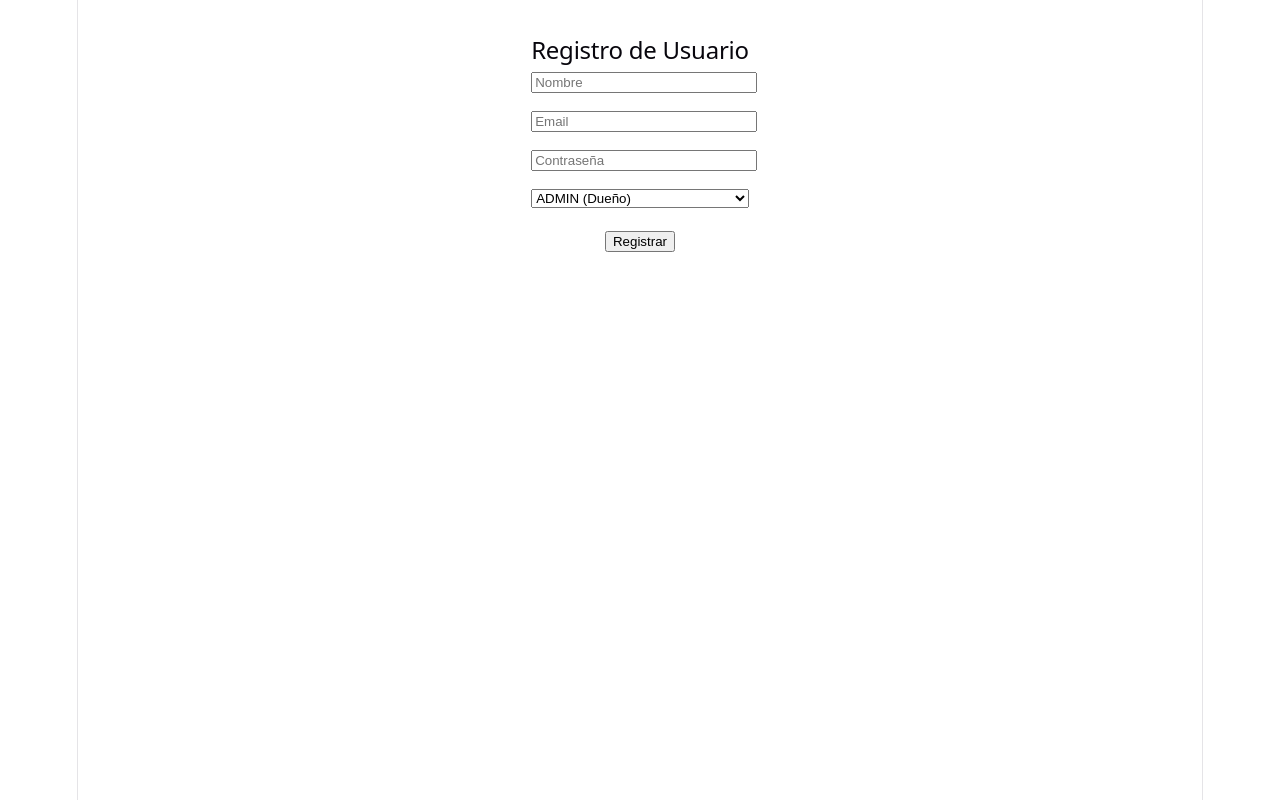
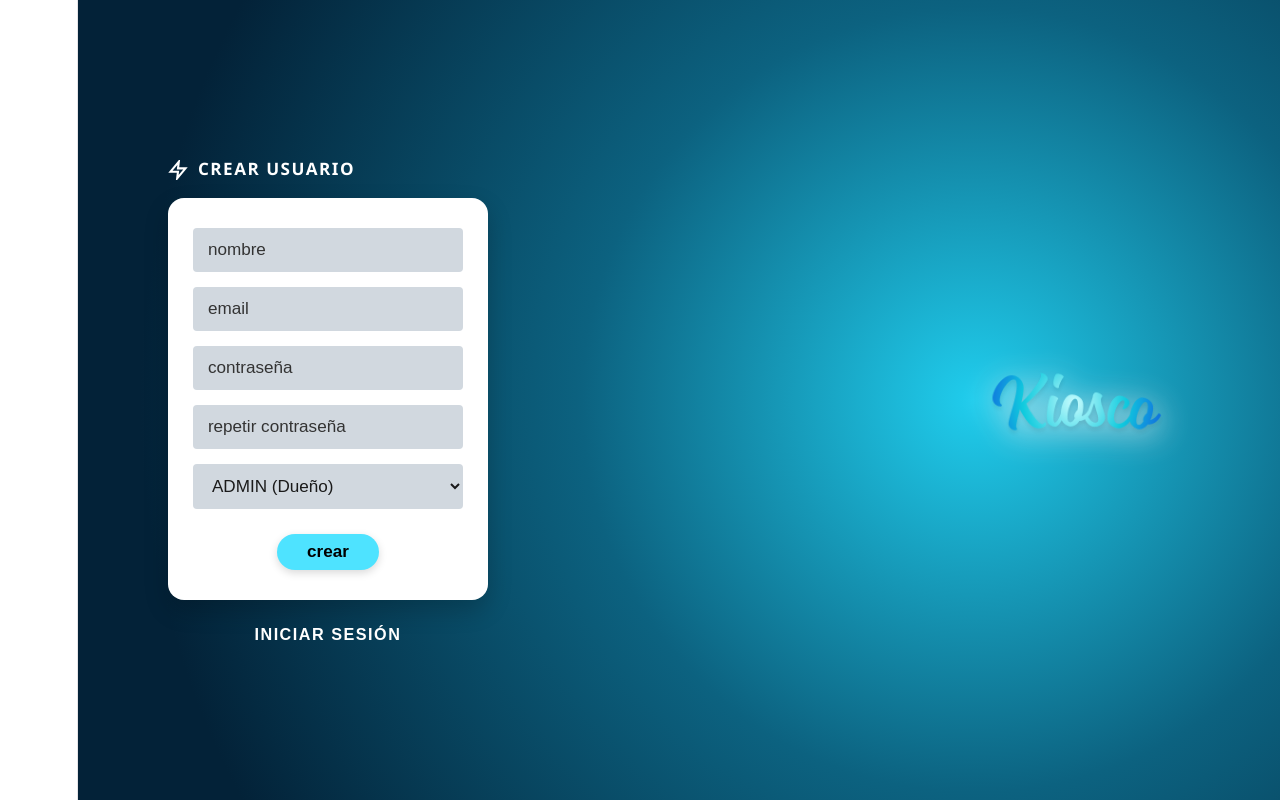
Before and after one commit to mary-s-rgb/Sistema-Stock-para-Kiosco, a React app in the folder frontend/: page /register in a window 1280 px wide. Built offline with nearby package versions, Linux system fonts and the light colour scheme; the HTML template or start-up script is replaced by a standard one.

Commit message:
creacion y valizacion de usuariosa añadida

```diff
--- a/frontend/src/pages/login.css
+++ b/frontend/src/pages/login.css
@@ -1,22 +1,35 @@
-/* Contenedor principal con fondo degradado y esfera de luz */
+/* Reset global para eliminar bordes y márgenes blancos/negros en la pantalla */
+* {
+  margin: 0;
+  padding: 0;
+  box-sizing: border-box;
+}
+
+html,
+body {
+  width: 100%;
+  height: 100%;
+  overflow-x: hidden;
+}
+
+/* Contenedor principal con fondo degradado de pantalla completa */
 .login-container {
   display: flex;
   justify-content: space-between;
   align-items: center;
+  width: 100vw;
   min-height: 100vh;
-  width: 100vw;
   background: radial-gradient(circle at 70% 50%, #20cded 0%, #0c6280 40%, #032238 85%);
   padding: 0 8%;
-  box-sizing: border-box;
   font-family: 'Segoe UI', Tahoma, Geneva, Verdana, sans-serif;
-  overflow: hidden;
 }
 
-/* Columna izquierda que contiene el formulario y enlaces */
+/* Columna izquierda: Formulario */
 .login-left-section {
+  flex: 1;
+  max-width: 380px;
   display: flex;
   flex-direction: column;
-  width: 320px;
 }
 
 /* Encabezado con ícono y texto INICIAR SESIÓN */
@@ -41,7 +54,7 @@
   flex-direction: column;
 }
 
-/* Campos de entrada con fondo gris */
+/* Campos de entrada */
 .login-input {
   width: 100%;
   padding: 12px 15px;
@@ -52,7 +65,6 @@
   font-size: 0.95rem;
   color: #1a1a1a;
   outline: none;
-  box-sizing: border-box;
 }
 
 .login-input::placeholder {
@@ -76,7 +88,7 @@
   text-decoration: underline;
 }
 
-/* Botón redondeado en turquesa */
+/* Botón enviar */
 .login-submit-btn {
   background-color: #4ee3ff;
   color: #000000;
@@ -113,19 +125,21 @@
   text-decoration: underline;
 }
 
-/* Sección derecha para el título "Kiosco" */
+/* Columna derecha: Logotipo */
 .login-right-section {
+  flex: 1;
   display: flex;
   justify-content: center;
   align-items: center;
+  padding: 2rem;
 }
 
+/* Tamaño del logo */
 .brand-logo-img {
-    max-width: 380px;
-    width: 100%;
-    height: auto;
-    filter:
-        drop-shadow(0px 0px 8px rgba(88, 222, 255, 0.912)) drop-shadow(0px 0px 20px rgba(32, 205, 237, 0.6)) drop-shadow(0px 10px 15px rgba(0, 0, 0, 0.4));
-
-    transition: transform 0.3s ease, filter 0.3s ease;
+  width: 100%;
+  max-width: 500px;
+  height: auto;
+  filter:
+    drop-shadow(0px 0px 8px rgba(88, 222, 255, 0.912)) drop-shadow(0px 0px 20px rgba(32, 205, 237, 0.6)) drop-shadow(0px 10px 15px rgba(0, 0, 0, 0.4));
+  transition: transform 0.3s ease, filter 0.3s ease;
 }
--- a/frontend/src/pages/login.jsx
+++ b/frontend/src/pages/login.jsx
@@ -1,42 +1,96 @@
- import  { useState } from  'react'  ;
- import  { useNavigate } from  'react-router-dom'  ;
+import { useState } from 'react';
+import { useNavigate } from 'react-router-dom';
+import './Login.css';
+import logoKiosco from '../assets/logo-kiosco.png';
 
+export default function Login() {
+  const [form, setForm] = useState({ email: '', password: '' });
+  const navigate = useNavigate();
 
- export  default  function Login() {
-   const  [form, setForm] = useState({ email:  ''  , password:  ''  });
-   const  navigate = useNavigate();
+  const handleSubmit = async (e) => {
+    e.preventDefault();
+    try {
+      const res = await fetch('http://localhost:3001/api/login', {
+        method: 'POST',
+        headers: { 'Content-Type': 'application/json' },
+        body: JSON.stringify({ email: form.email, password: form.password })
+      });
+      const data = await res.json();
 
+      if (res.ok) {
+        localStorage.setItem('token', data.token);
+        localStorage.setItem('usuario', JSON.stringify(data.usuario));
+        navigate('/dashboard');
+      } else {
+        alert(data.error || 'Credenciales incorrectas');
+      }
+    } catch (err) {
+      console.error(err);
+      alert('Error de conexión con el servidor');
+    }
+  };
 
-   const  handleSubmit =  async  (e) => {
-    e.preventDefault();
-    const  res =  await  fetch(  'http://localhost:3001/api/login'  ,  {
-     method:  'POST'  ,
-     headers: {  'Content-Type'  :  'application/json'  },
+  return (
+    <div className="login-container">
+      {/* Sección Izquierda: Formulario */}
+      <div className="login-left-section">
+        <div className="login-header-title">
+          <svg width="20" height="20" viewBox="0 0 24 24" fill="none" stroke="currentColor" strokeWidth="2.5">
+            <path d="M13 2L3 14h9l-1 8 10-12h-9l1-8z" />
+          </svg>
+          INICIAR SESIÓN
+        </div>
 
-     body: JSON.stringify(form)
-   });
-   const  data =  await  res.json();
-   if  (res.ok) {
-    localStorage.setItem(  'token'  , data.token);
-    localStorage.setItem(  'usuario'  , JSON.stringify(data.usuario));
-    navigate(  '/dashboard'  );
-  }  else  {
-    alert(data.error);
-  }
- };
+        <div className="login-card">
+          <form onSubmit={handleSubmit}>
+            <input
+              type="text"
+              className="login-input"
+              placeholder="usuario / email"
+              value={form.email}
+              onChange={(e) => setForm({ ...form, email: e.target.value })}
+              required
+            />
+            <input
+              type="password"
+              className="login-input"
+              placeholder="contraseña"
+              value={form.password}
+              onChange={(e) => setForm({ ...form, password: e.target.value })}
+              required
+            />
 
- return  (
-   <div style={{ padding: '2rem', maxWidth: '400px', margin: '0 auto' }}>
-    <h2>Iniciar Sesión</h2>
-    <form onSubmit={handleSubmit}>
-      <input placeholder=  "Email"  type=  "email"  onChange={e  =>
- setForm({...form, email: e.target.value})} required style={{ display:
- 'block', width: '100%', marginBottom: '1rem' }} />
-      <input placeholder=  "Contraseña"  type=  "password"  onChange={e =>
- setForm({...form, password: e.target.value})} required style={{ display:
- 'block', width: '100%', marginBottom: '1rem' }} />
-      <button type=  "submit"  >Ingresar</button>
-    </form>
-   </div>
+            <div style={{ textAlign: 'center' }}>
+              <button
+                type="button"
+                className="forgot-password-link"
+                onClick={() => navigate('/recover-password')}
+              >
+                ¿olvidaste tu contraseña?
+              </button>
+            </div>
+
+            <div style={{ display: 'flex', justifyContent: 'center' }}>
+              <button type="submit" className="login-submit-btn">
+                enviar
+              </button>
+            </div>
+          </form>
+        </div>
+
+        <button
+          type="button"
+          className="create-user-btn"
+          onClick={() => navigate('/register')}
+        >
+          CREAR USUARIO
+        </button>
+      </div>
+
+      {/* Sección Derecha: Marca/Logotipo */}
+      <div className="login-right-section">
+        <img src={logoKiosco} alt="Logo Kiosco" className="brand-logo-img" />
+      </div>
+    </div>
   );
- }
+}
--- a/frontend/src/pages/register.jsx
+++ b/frontend/src/pages/register.jsx
@@ -1,46 +1,131 @@
- import { useState }  from  'react'  ;
- import { useNavigate }  from  'react-router-dom'  ;
+import { useState } from 'react';
+import { useNavigate } from 'react-router-dom';
+import './Register.css';
+import logoKiosco from '../assets/logo-kiosco.png';
 
- export  default  function  Register  () {
-   const  [form, setForm] = useState({ nombre:  ''  , email:  ''  , password:  ''  ,
- rol:  'ADMIN'  });
-   const  navigate = useNavigate();
+export default function Register() {
+  const [form, setForm] = useState({
+    nombre: '',
+    email: '',
+    password: '',
+    confirmPassword: '',
+    rol: 'ADMIN'
+  });
 
-  const  handleSubmit =  async  (e) => {
+  const navigate = useNavigate();
+
+  const handleSubmit = async (e) => {
     e.preventDefault();
-   const  res =  await  fetch(  'http://localhost:3001/api/register'  ,  {
-    method:  'POST'  ,
-    headers: {  'Content-Type'  :  'application/json'  },
-    body: JSON.stringify(form)
+
+    // Validar que las contraseñas coincidan antes de enviar a la API
+    if (form.password !== form.confirmPassword) {
+      alert('Las contraseñas no coinciden');
+      return;
+    }
+
+    try {
+      const res = await fetch('http://localhost:3001/api/register', {
+        method: 'POST',
+        headers: { 'Content-Type': 'application/json' },
+        body: JSON.stringify({
+          nombre: form.nombre,
+          email: form.email,
+          password: form.password,
+          rol: form.rol
+        })
       });
-   if  (res.ok) {
-     alert(  'Usuario registrado con éxito'  );
-     navigate(  '/login'  );
-   }  else  {
-     alert(  'Error al registrar usuario'  );
+
+      const data = await res.json();
+
+      if (res.ok) {
+        alert('¡Usuario registrado con éxito!');
+        navigate('/login');
+      } else {
+        alert(data.error || 'Error al registrar el usuario');
+      }
+    } catch (err) {
+      console.error(err);
+      alert('Error de conexión con el servidor');
     }
   };
 
-return  (
-  <div style={{ padding: '2rem', maxWidth: '400px', margin: '0 auto' }}>
-   <h2>Registro de Usuario</h2>
+  return (
+    <div className="register-container">
+      {/* Sección Izquierda: Formulario */}
+      <div className="register-left-section">
+        <div className="register-header-title">
+          <svg width="20" height="20" viewBox="0 0 24 24" fill="none" stroke="currentColor" strokeWidth="2.5">
+            <path d="M13 2L3 14h9l-1 8 10-12h-9l1-8z" />
+          </svg>
+          CREAR USUARIO
+        </div>
+
+        <div className="register-card">
           <form onSubmit={handleSubmit}>
-     <input placeholder=  "Nombre"  onChange={e =>  setForm({...form, nombre:
- e.target.  value  })} required style={{ display: 'block',  width: '100%',
- marginBottom: '1rem' }} />
-     <input placeholder=  "Email"  type=  "email"  onChange={e  =>
- setForm({...form, email: e.target.  value  })} required  style={{ display:
- 'block', width: '100%', marginBottom: '1rem' }} />
-     <input placeholder=  "Contraseña"  type=  "password"  onChange={e =>
- setForm({...form, password: e.target.  value  })} required  style={{ display:
- 'block', width: '100%', marginBottom: '1rem' }} />
-     <  select  onChange={e => setForm({...form, rol:  e.target.  value  })}
- style={{ display: 'block', width: '100%', marginBottom: '1rem' }}>
-       <option  value  =  "ADMIN"  >ADMIN (Dueño)</option>
-       <option  value  =  "SUPRA"  >SUPRA (Programador)</option>
-      </  select  >
-      <button type=  "submit"  >Registrar</button>
+            <input
+              type="text"
+              className="register-input"
+              placeholder="nombre"
+              value={form.nombre}
+              onChange={(e) => setForm({ ...form, nombre: e.target.value })}
+              required
+            />
+            <input
+              type="email"
+              className="register-input"
+              placeholder="email"
+              value={form.email}
+              onChange={(e) => setForm({ ...form, email: e.target.value })}
+              required
+            />
+            <input
+              type="password"
+              className="register-input"
+              placeholder="contraseña"
+              value={form.password}
+              onChange={(e) => setForm({ ...form, password: e.target.value })}
+              required
+            />
+            <input
+              type="password"
+              className="register-input"
+              placeholder="repetir contraseña"
+              value={form.confirmPassword}
+              onChange={(e) => setForm({ ...form, confirmPassword: e.target.value })}
+              required
+            />
+
+            {/* Selector de Rol */}
+            <select
+              className="register-select"
+              value={form.rol}
+              onChange={(e) => setForm({ ...form, rol: e.target.value })}
+            >
+              <option value="ADMIN">ADMIN (Dueño)</option>
+              <option value="SUPRA">SUPRA (Programador)</option>
+            </select>
+
+            <div style={{ display: 'flex', justifyContent: 'center' }}>
+              <button type="submit" className="register-submit-btn">
+                crear
+              </button>
+            </div>
           </form>
+        </div>
+
+        <button
+          type="button"
+          className="back-to-login-btn"
+          onClick={() => navigate('/login')}
+        >
+          INICIAR SESIÓN
+        </button>
+      </div>
+
+      {/* Sección Derecha: Marca/Logotipo */}
+      <div className="register-right-section">
+        <img src={logoKiosco} alt="Logo Kiosco" className="brand-logo-img" />
+      </div>
     </div>
   );
 }
```
Also changed, not shown: frontend/src/App.jsx (+4 -3 lines). Lines whose indentation alone changed are shown as unchanged.
